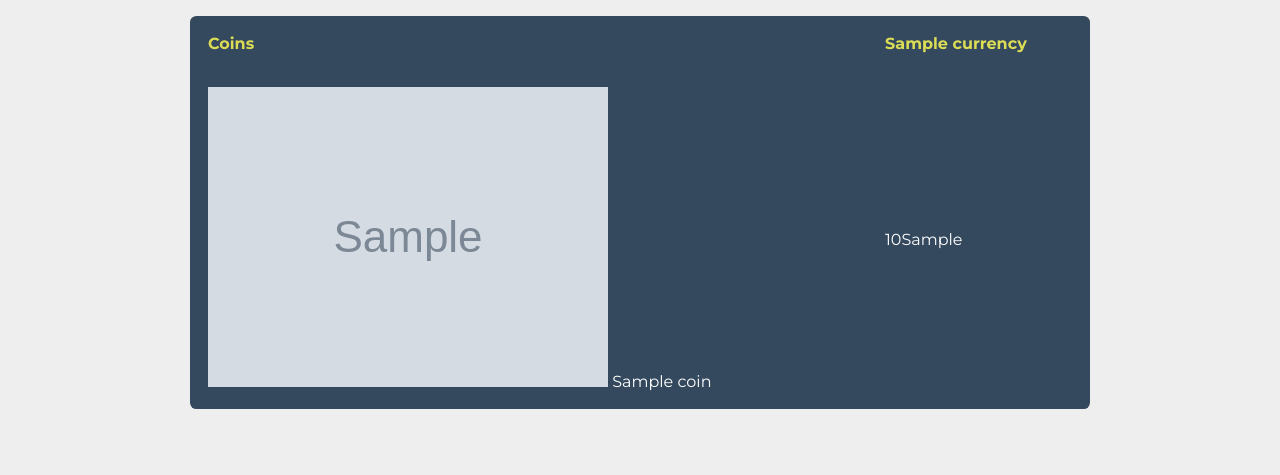
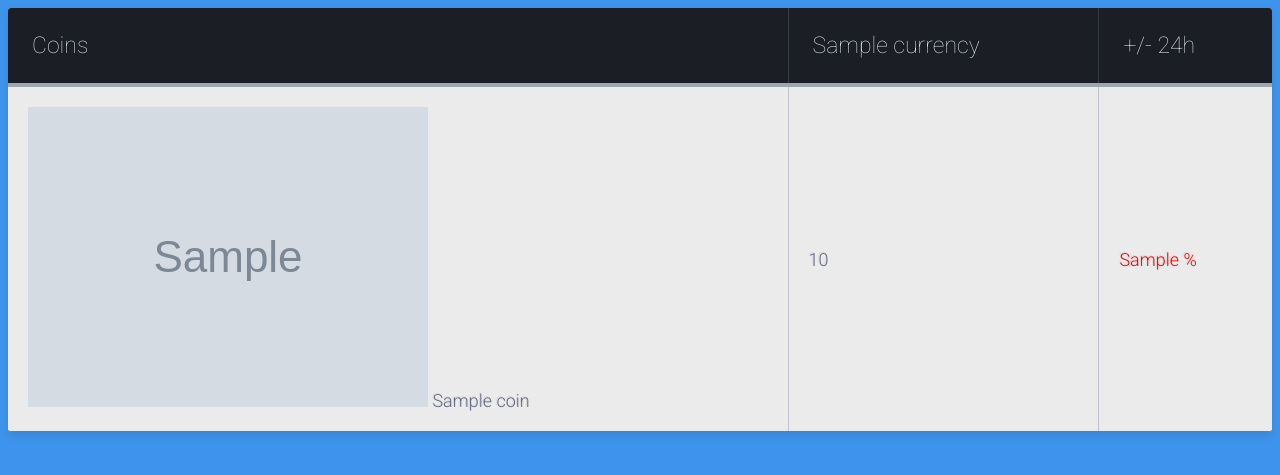
Before and after one commit to QuentinCoqueran/ScrapingCrypto, a Python web app: template templates/template.html in a window 1280 px wide. Shown: the top 475 px of the page. Run offline with Jinja, Linux system fonts and the light colour scheme; the template is opened without the code that fills it: most values are stand-ins (such as "Sample title", 1, 10 or a date in 2020); grey boxes marked "Sample" are stand-in pictures.

Commit message:
build : modification template

```diff
--- a/templates/template.html
+++ b/templates/template.html
@@ -1,131 +1,189 @@
 <!DOCTYPE html>
 <html>
+
 <head>
     <style>
-            @import "https://fonts.googleapis.com/css?family=Montserrat:300,400,700";
+        @import url(https://fonts.googleapis.com/css?family=Roboto:400,500,700,300,100);
 
-            .rwd-table {
-                margin: 1em 0;
-                min-width: 900px;
-                margin-left: auto;
-                margin-right: auto;
+        body {
+            background-color: #3e94ec;
+            font-family: "Roboto", helvetica, arial, sans-serif;
+            font-size: 16px;
+            font-weight: 400;
+            text-rendering: optimizeLegibility;
         }
 
-            .rwd-table tr {
-                border-top: 1px solid #ddd;
-                border-bottom: 1px solid #ddd;
+        div.table-title {
+            display: block;
+            margin: auto;
+            max-width: 600px;
+            padding: 5px;
+            width: 100%;
         }
 
-            .rwd-table th {
-                display: none;
+        .table-title h3 {
+            color: #fafafa;
+            font-size: 30px;
+            font-weight: 400;
+            font-style: normal;
+            font-family: "Roboto", helvetica, arial, sans-serif;
+            text-shadow: -1px -1px 1px rgba(0, 0, 0, 0.1);
+            text-transform: uppercase;
         }
 
-            .rwd-table td {
-                display: block;
+
+        /*** Table Styles **/
+
+        .table-fill {
+            background: white;
+            border-radius: 3px;
+            border-collapse: collapse;
+            height: 320px;
+            margin: auto;
+
+            padding: 5px;
+            width: 100%;
+            box-shadow: 0 5px 10px rgba(0, 0, 0, 0.1);
+            animation: float 5s infinite;
         }
 
-            .rwd-table td:first-child {
-                padding-top: .5em;
+        th {
+            color: #D5DDE5;
+            ;
+            background: #1b1e24;
+            border-bottom: 4px solid #9ea7af;
+            border-right: 1px solid #343a45;
+            font-size: 23px;
+            font-weight: 100;
+            padding: 24px;
+            text-align: left;
+            text-shadow: 0 1px 1px rgba(0, 0, 0, 0.1);
+            vertical-align: middle;
         }
 
-            .rwd-table td:last-child {
-                padding-bottom: .5em;
+        th:first-child {
+            border-top-left-radius: 3px;
         }
 
-            .rwd-table td:before {
-                content: attr(data-th) ": ";
-                font-weight: bold;
-                width: 9.5em;
-                display: inline-block;
+        th:last-child {
+            border-top-right-radius: 3px;
+            border-right: none;
         }
 
-            @media (min-width: 480px) {
-                .rwd-table td:before {
-                    display: none;
-                }
+        tr {
+            border-top: 1px solid #C1C3D1;
+            border-bottom-: 1px solid #C1C3D1;
+            color: #666B85;
+            font-size: 16px;
+            font-weight: normal;
+            text-shadow: 0 1px 1px rgba(256, 256, 256, 0.1);
         }
 
-            .rwd-table th, .rwd-table td {
+        tr:hover td {
+            background: #4E5066;
+            color: #FFFFFF;
+            border-top: 1px solid #22262e;
+        }
+
+        tr:first-child {
+            border-top: none;
+        }
+
+        tr:last-child {
+            border-bottom: none;
+        }
+
+        tr:nth-child(odd) td {
+            background: #EBEBEB;
+        }
+
+        tr:nth-child(odd):hover td {
+            background: #4E5066;
+        }
+
+        tr:last-child td:first-child {
+            border-bottom-left-radius: 3px;
+        }
+
+        tr:last-child td:last-child {
+            border-bottom-right-radius: 3px;
+        }
+
+        td {
+            background: #FFFFFF;
+            padding: 20px;
+            text-align: left;
+            vertical-align: middle;
+            font-weight: 300;
+            font-size: 18px;
+            text-shadow: -1px -1px 1px rgba(0, 0, 0, 0.1);
+            border-right: 1px solid #C1C3D1;
+        }
+
+        td:last-child {
+            border-right: 0px;
+        }
+
+        th.text-left {
             text-align: left;
         }
 
-            @media (min-width: 480px) {
-                .rwd-table th, .rwd-table td {
-                    display: table-cell;
-                    padding: .25em .5em;
+        th.text-center {
+            text-align: center;
         }
 
-                .rwd-table th:first-child, .rwd-table td:first-child {
-                    padding-left: 0;
+        th.text-right {
+            text-align: right;
         }
 
-                .rwd-table th:last-child, .rwd-table td:last-child {
-                    padding-right: 0;
-                }
+        td.text-left {
+            text-align: left;
         }
 
-            body {
-                padding: 0 2em;
-                font-family: Montserrat, sans-serif;
-                -webkit-font-smoothing: antialiased;
-                text-rendering: optimizeLegibility;
-                color: #444;
-                background: #eee;
+        td.text-center {
+            text-align: center;
         }
 
-            h1 {
-                font-weight: normal;
-                letter-spacing: -1px;
-                color: #34495E;
+        td.text-right {
+            text-align: right;
         }
 
-            .rwd-table {
-                background: #34495E;
-                color: #fff;
-                border-radius: .4em;
-                overflow: hidden;
+
+        .green-color {
+            color: green;
         }
 
-            .rwd-table tr {
-                border-color: #46627f;
+        .red-color {
+            color: red;
         }
-
-            .rwd-table th, .rwd-table td {
-                margin: .5em 1em;
-            }
-
-            @media (min-width: 480px) {
-                .rwd-table th, .rwd-table td {
-                    padding: 1em !important;
-                }
-            }
-
-            .rwd-table th, .rwd-table td:before {
-                color: #dd5;
-            }
-
     </style>
 </head>
+
 <body>
-    <div class="container">
-        <table class="rwd-table">
+    <table class="table-fill">
         <thead>
-            <th>Coins</th>
+            <th text-left>Coins</th>
             {% for currency in currencies %}
-            <th>{{ currency.short_name }}</th>
+            <th text-left>{{ currency.short_name }}</th>
+            <th text-left>+/- 24h</th>
             {% endfor %}
         </thead>
-            <tbody>
+        <tbody class="table-hover">
             {% for coin in coins %}
             <tr>
-                    <td><img src="{{ images[coin.id] }}" alt="thumb"> {{ coin.name }}</td>
+                <td class="text-left"><img src="{{ images[coin.id] }}" alt="thumb"> {{ coin.name }}</td>
                 {% for curr_data in curr_datas %}
-                        <td>{{ curr_datas[curr_data][coin.id]['price'] }}{{ curr_datas[curr_data][coin.id]['24_change'] }}</td>
+                <td class="text-left">{{ curr_datas[curr_data][coin.id]['price'] }}</td>
+                {% if curr_datas[curr_data][coin.id]['24_change'] > 0 %}
+                <td class="green-color text-left">{{ curr_datas[curr_data][coin.id]['24_change'] }} %</td>
+                {% else %}
+                <td class="red-color text-left">{{ curr_datas[curr_data][coin.id]['24_change'] }} %</td>
+                {% endif %}
                 {% endfor %}
             </tr>
             {% endfor %}
         </tbody>
     </table>
-    </div>
 </body>
+
 </html>
```
Lines whose indentation alone changed are shown as unchanged.
